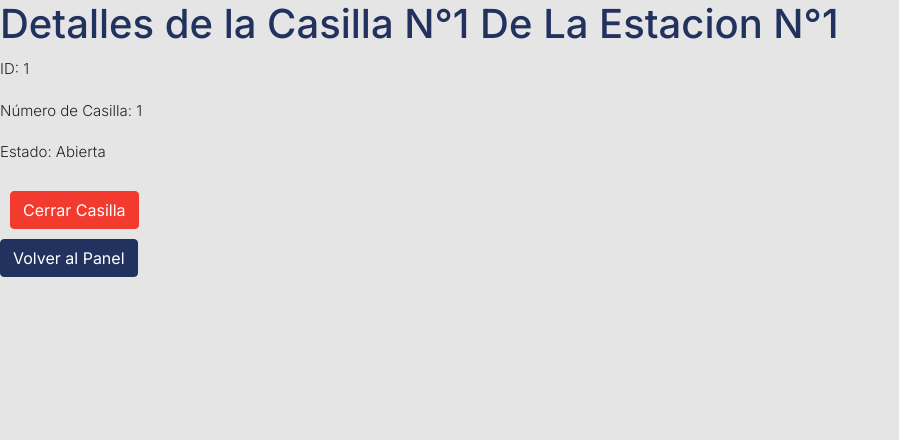
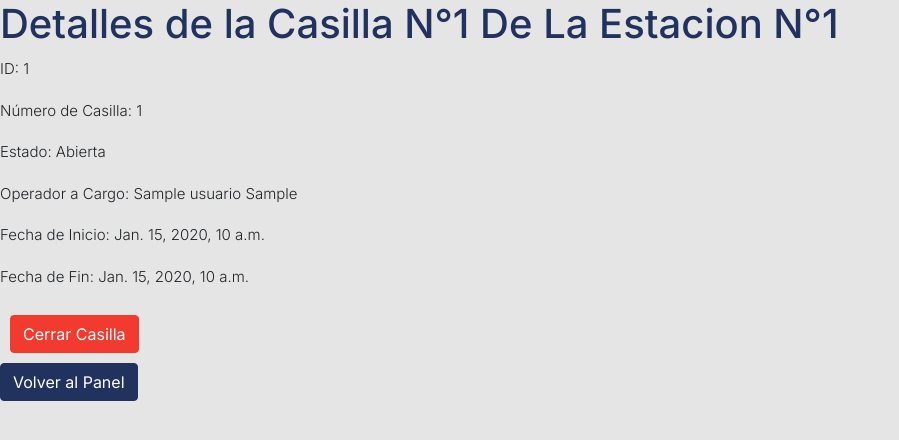
Before and after one commit to facugirardi/Peaje, a Django app: page /detalle_casilla/1/ in a window 1280 px wide. Shown: the top 440 px of the page, without its empty margins (0-899 px from the left). Run offline with Django 4.2, Linux system fonts and the light colour scheme; tables that the repository leaves empty hold one stand-in row (values such as "Sample post"); some libraries are stand-ins or nearby versions.

Commit message:
mas info en detalle casilla

```diff
--- a/peaje/peajeApp/models.py
+++ b/peaje/peajeApp/models.py
@@ -140,7 +140,7 @@ class TurnoTrabajo(models.Model):
     usuario = models.ForeignKey(Usuario,on_delete=models.CASCADE, default=0)
 
     def __str__(self):
-        return f"Turno ID: {self.pk}, Inicio: {self.fh_inicio}, Final: {self.fh_fin}, Operador: {self.id_usuario.nombre} {self.id_usuario.apellido}"
+        return f"Turno ID: {self.pk}, Inicio: {self.fh_inicio}, Final: {self.fh_fin}, a: {self.usuario.nombre} {self.usuario.apellido}"
 
     def iniciar_turno(self):
         self.estado = True
--- a/peaje/peajeApp/templates/detalle_casilla.html
+++ b/peaje/peajeApp/templates/detalle_casilla.html
@@ -8,6 +8,16 @@
     <p>ID: {{ casilla.id }}</p>
     <p>Número de Casilla: {{ casilla.num_casilla }}</p>
     <p>Estado: {% if casilla.estado %}Abierta{% else %}Cerrada{% endif %}</p>
+
+    {% if turno_actual %}
+        <p>Operador a Cargo: {{ turno_actual.usuario.nombre }} {{ turno_actual.usuario.apellido }}</p>
+        <p>Fecha de Inicio: {{ turno_actual.fh_inicio }}</p>
+        <p>Fecha de Fin: {{ turno_actual.fh_fin }}</p>
+        {% else %}
+        <p style="font-weight: bold;">No hay turno asociado a esta casilla</p>
+    {% endif %}
+
+
 
     <form method="post" action="{% url 'detalle_casilla' casilla.id %}">
         {% csrf_token %}
--- a/peaje/peajeApp/views.py
+++ b/peaje/peajeApp/views.py
@@ -1,4 +1,5 @@
 
+from django.http import HttpResponseBadRequest
 from django.shortcuts import get_object_or_404, render, redirect
 from django.views.generic import ListView, View
 from .models import *
@@ -314,7 +315,12 @@ class DetalleCasillaView(View):
 
     def get(self, request, casilla_id):
         casilla = get_object_or_404(Casilla, id=casilla_id)
-        return render(request, self.template_name, {'casilla': casilla})
+        try:
+            turno_actual = TurnoTrabajo.objects.get(casilla_id=casilla_id)
+        except TurnoTrabajo.DoesNotExist:
+            turno_actual = None
+
+        return render(request, self.template_name, {'casilla': casilla, 'turno_actual': turno_actual})
 
     def post(self, request, casilla_id):
         casilla = get_object_or_404(Casilla, id=casilla_id)
@@ -323,6 +329,9 @@ class DetalleCasillaView(View):
             casilla.abrir_casilla()
 
         if 'cerrar_casilla' in request.POST:
-            casilla.cerrar_casilla()
+            if not TurnoTrabajo.objects.filter(casilla_id=casilla_id, estado=True).exists():
+                casilla.cerrar_casilla()
+            else:
+                return HttpResponseBadRequest("No puedes cerrar la casilla mientras haya un turno en curso.")
 
         return render(request, self.template_name, {'casilla': casilla})
```
